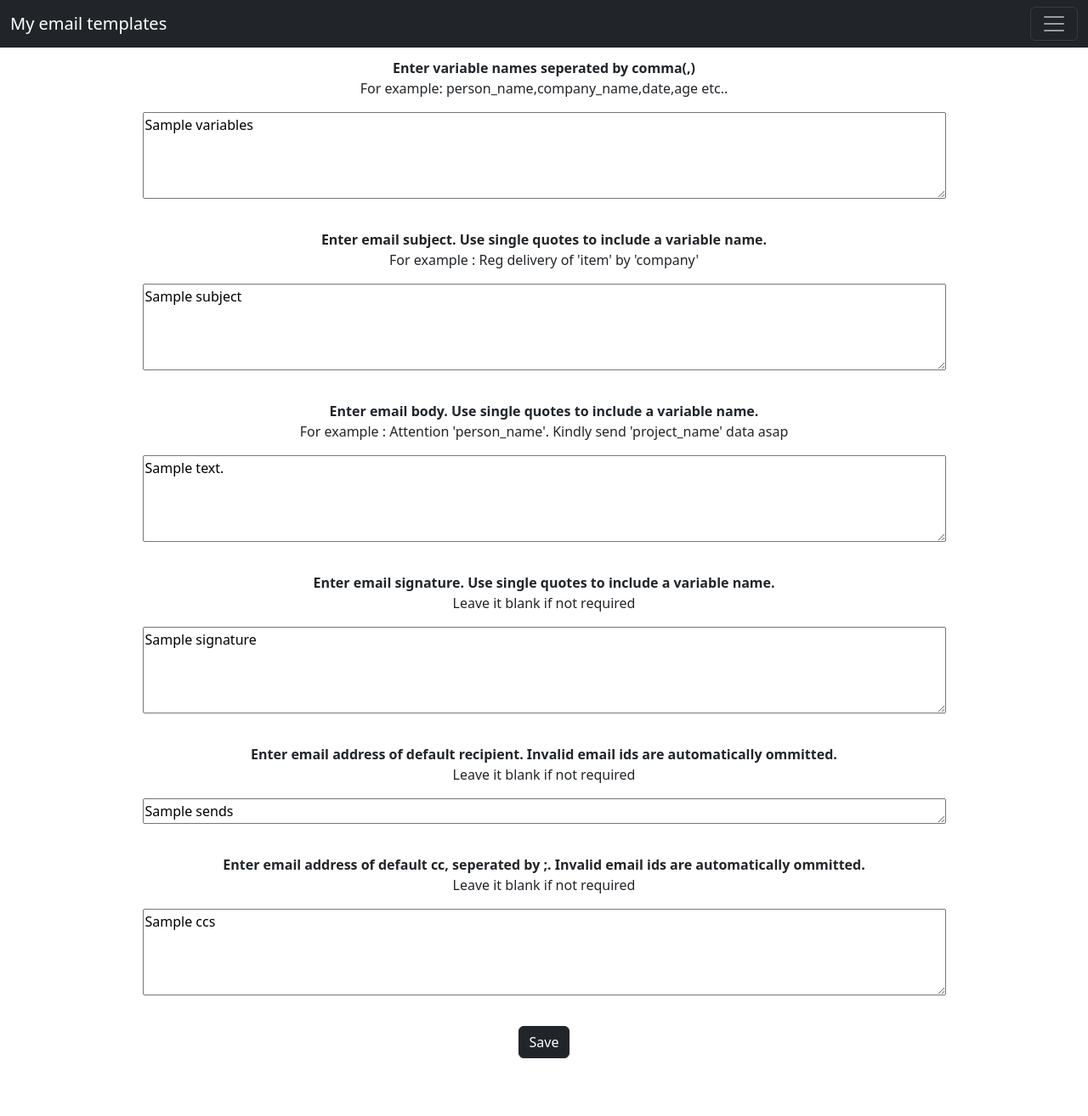
After one commit to sagar1729sagar/cs50_final_project, a Flask app: template templates/edit_template.html in a window 1280 px wide. The commit adds this page. Shown: the whole page at 85% size. Run offline with Flask 3, Linux system fonts and the light colour scheme; the template is opened without the code that fills it: most values are stand-ins (such as "Sample title", 1, 10 or a date in 2020).

Commit message:
edit implemented

```diff
--- a/app.py
+++ b/app.py
@@ -16,6 +16,7 @@ def index():
 
     cursor.execute("SELECT * FROM template")
     rows = cursor.fetchall()
+    db.close()
     return render_template("/index.html", rows=rows)
 
 
@@ -24,16 +25,139 @@ def happy():
    return render_template('happy.html')
 
 
+@app.route("/save/<id>", methods=["POST","GET"])
+def save(id):
+   print("uo")
+   print(id)
+   #todo del
+   print(request.form)
+   variables = request.form.get('variables')
+   print(variables)
+   if variables:
+      variables = variables.split(',')
+      variables = [v.strip() for v in variables if v]
+   print(variables)
+
+   subject = request.form.get('mail_subject')
+   print('subject')
+   print(subject)
+
+   body = request.form.get('mail_body')
+   print(body)
+   if not body:
+      flash("Email body text is required")
+      return redirect('/template')
+
+   signature = request.form.get('signature')
+
+   send_to = request.form.get('sent_mail_id')
+   print(send_to)
+   if send_to:
+      if not check_email(send_to):
+         send_to = ""
+   print(send_to)
+
+   cc_to = request.form.get("cc_to")
+   print(cc_to)
+   if cc_to:
+      cc_to = cc_to.split(';')
+      cc_to = [c.strip() for c in cc_to if check_email(c)]
+   print(cc_to)
+
+   db = sqlite3.connect('emails.db')
+   cursor = db.cursor()
+
+   # Add template
+   cursor.execute("INSERT INTO template (body, subject) VALUES (?,?)", [body, subject])
+   db.commit()
+   template_id = cursor.lastrowid
+   print("Template id "+str(cursor.lastrowid))
+
+   # Add variables
+   if variables:
+      for variable in variables:
+         cursor.execute("INSERT INTO variables(name, template_id) VALUES(?,?)", [variable, template_id])
+
+   print("Variables inserted")
+
+
+   # Add Signature
+   if signature:
+      cursor.execute("INSERT INTO signature(text,template_id) VALUES(?,?)", [signature, template_id])
+
+   # Add recipient
+   if send_to:
+      cursor.execute("INSERT INTO receiver(mail_id, type, template_id) VALUES (?,?,?)", [send_to, 1, template_id])
+
+
+
+   # Add cc
+   if cc_to:
+      for cc in cc_to:
+         print(cc)
+         cursor.execute("INSERT INTO receiver(mail_id, type, template_id) VALUES (?,?,?)", [cc, 2, template_id])
+
+
+   cursor.execute("DELETE FROM variables WHERE template_id=?",[id])
+   cursor.execute("DELETE FROM template WHERE id=?",[id])
+   cursor.execute("DELETE FROM signature WHERE template_id=?",[id])
+   cursor.execute("DELETE FROM receiver WHERE template_id=?",[id])
+   db.commit()
+   db.close()
+
+   return redirect("/")
+
+
 @app.route("/edit")
 def edit():
    # Get templates
     db = sqlite3.connect('emails.db')
     cursor = db.cursor()
-
     cursor.execute("SELECT * FROM template")
     rows = cursor.fetchall()
+    db.close()
     return render_template("/edit.html", rows=rows)
 
+
+@app.route('/delete/<id>')
+def delete(id):
+   db = sqlite3.connect('emails.db')
+   cursor = db.cursor()
+   cursor.execute('DELETE FROM receiver WHERE  template_id = ?',[id])
+   cursor.execute('DELETE FROM signature WHERE  template_id = ?',[id])
+   cursor.execute('DELETE FROM template WHERE  id = ?',[id])
+   cursor.execute('DELETE FROM variables WHERE  template_id = ?',[id])
+   db.commit()
+   db.close()
+   return redirect("/edit")
+
+
+@app.route('/edit_template/<id>')
+def edit_template(id):
+   db = sqlite3.connect('emails.db')
+   cursor = db.cursor()
+
+   cursor.execute('SELECT * FROM variables WHERE template_id = ?',[id])
+   variables = cursor.fetchall()
+   variables = ",".join([name for _,name,_ in variables]) if variables else ''
+
+   cursor.execute('SELECT * FROM template WHERE id = ?',[id])
+   email = cursor.fetchall()
+   subject = email[0][2] if email[0][2] else ''
+   body = email[0][1]
+   print(email)
+
+   cursor.execute('SELECT * FROM signature WHERE template_id = ?',[id])
+   signature = cursor.fetchall()
+   signature = signature[0][1] if signature else ''
+
+   cursor.execute('SELECT * FROM receiver WHERE  template_id= ?', [id])
+   mail_ids = cursor.fetchall()
+   sends = ";".join([email_id for _,email_id,value,_ in mail_ids if value == 1]) if mail_ids else ''
+   ccs = ";".join([email_id for _,email_id,value,_ in mail_ids if value == 2]) if mail_ids else ''
+
+   db.close()
+   return render_template("/edit_template.html", variables=variables, subject=subject, body=body, signature=signature, sends=sends, ccs=ccs, id=id)
 
 @app.route("/email", methods=["GET", "POST"])
 def email():
@@ -108,6 +232,9 @@ def email():
                subject = subject.replace("'"+variable['name']+"'", variable['value'])
             if signature:
                signature = signature.replace("'"+variable['name']+"'", variable['value'])
+      else:
+         body=''
+         subject=''
       if signature:
          body = body + '\n\n\n' + signature
 
@@ -116,8 +243,11 @@ def email():
 
 @app.route("/template", methods=["GET","POST"])
 def template():
+    print(request.args)
+    print(request.form)
     if request.method == "POST":
         # Check fields
+        print(request.form)
         variables = request.form.get('variables')
         print(variables)
         if variables:
--- a/templates/edit.html
+++ b/templates/edit.html
@@ -21,7 +21,7 @@
                         <button class="btn btn-warning" id="change_{{row[0]}}" onclick="clicked({{row[0]}})">Edit</button>
                     </td>
                     <td>
-                        <button class="btn btn-danger" id="remove_{{row[0]}}">Delete</button>
+                        <button class="btn btn-danger" id="remove_{{row[0]}}" onclick="del({{row[0]}})">Delete</button>
                     </td>
                 </tr>
                 {% endfor %}
--- /dev/null
+++ b/templates/edit_template.html
@@ -0,0 +1,39 @@
+{% extends "layout.html" %}
+
+{% block body %}
+<form action="/save/{{id}}" method="post">
+    <div>
+        <p><strong>Enter variable names seperated by comma(,)</strong>
+        <br/>For example: person_name,company_name,date,age etc..</p>
+        <textarea name="variables" id="variables" placeholder="varaibles : person_name, company_name, date, age"  rows="4" cols="100">{{variables}}</textarea>
+    </div>
+    <div class="um">
+        <p><strong>Enter email subject. Use single quotes to include a variable name.</strong>
+        <br/>For example : Reg delivery of 'item' by 'company'</p>
+        <textarea name="mail_subject" id="mail_subject" placeholder="Reg delivery of 'item' by 'company'"  rows="4" cols="100">{{subject}}</textarea>
+    </div>
+    <div class="um">
+        <p><strong>Enter email body. Use single quotes to include a variable name.</strong>
+        <br/>For example : Attention 'person_name'. Kindly send 'project_name' data asap</p>
+        <textarea name="mail_body" id="mail_body" placeholder="Email body: Attention 'person_name'. Kindly send 'project_name' data asap"  rows="4" cols="100">{{body}}</textarea>
+    </div>
+    <div class="um">
+        <p><strong>Enter email signature. Use single quotes to include a variable name. </strong>
+        <br/>Leave it blank if not required</p>
+        <textarea name="signature" id="signature" placeholder="Regards, 'name'"  rows="4" cols="100">{{signature}}</textarea>
+    </div>
+    <div class="um">
+        <p><strong>Enter email address of default recipient. Invalid email ids are automatically ommitted.</strong>
+        <br/>Leave it blank if not required</p>
+        <textarea name="sent_mail_id" id="sent_mail_id" placeholder="abc@def.xyz"  type="email" rows="1" cols="100">{{sends}}</textarea>
+    </div>
+    <div class="um">
+        <p><strong>Enter email address of default cc, seperated by ;. Invalid email ids are automatically ommitted.</strong>
+        <br/>Leave it blank if not required</p>
+        <textarea name="cc_to" id="cc_to" placeholder="abc@def.xyz;ghi@def.xyz;"  type="email" rows="4" cols="100">{{ccs}}</textarea>
+    </div>
+    <div class="um">
+        <button type="submit" name="submit" class="btn btn-dark">Save</button>
+    </div>
+</form>
+{% endblock %}
--- a/templates/email.html
+++ b/templates/email.html
@@ -11,7 +11,7 @@
                     <table class="table table-dark table-striped align-middle">
                         <thead>
                             <th class="text-end">Name</th>
-                            <th class="text-start">Value</th>
+                            <th class="text-center">Value</th>
                         </thead>
                         <tbody>
                             {% for variable in variables %}
--- a/templates/layout.html
+++ b/templates/layout.html
@@ -12,12 +12,18 @@
         <link href="https://cdn.jsdelivr.net/npm/bootstrap@5.3.0/dist/css/bootstrap.min.css" rel="stylesheet">
         <link href="static/style.css" rel="stylesheet">
         <script>
-            $("button").click(function() {
-                    console.log("clicked")
-                });
-
             function clicked(id) {
                 console.log(id)
+                window.location = "/edit_template/"+id
+            }
+
+            function del(id){
+                if (confirm("Are you sure?") == true){
+                    console.log(id)
+                    window.location = "/delete/"+id
+                }
+
+
             }
         </script>
         <title>Mail my choice</title>
```
Also changed, not shown: emails.db.
